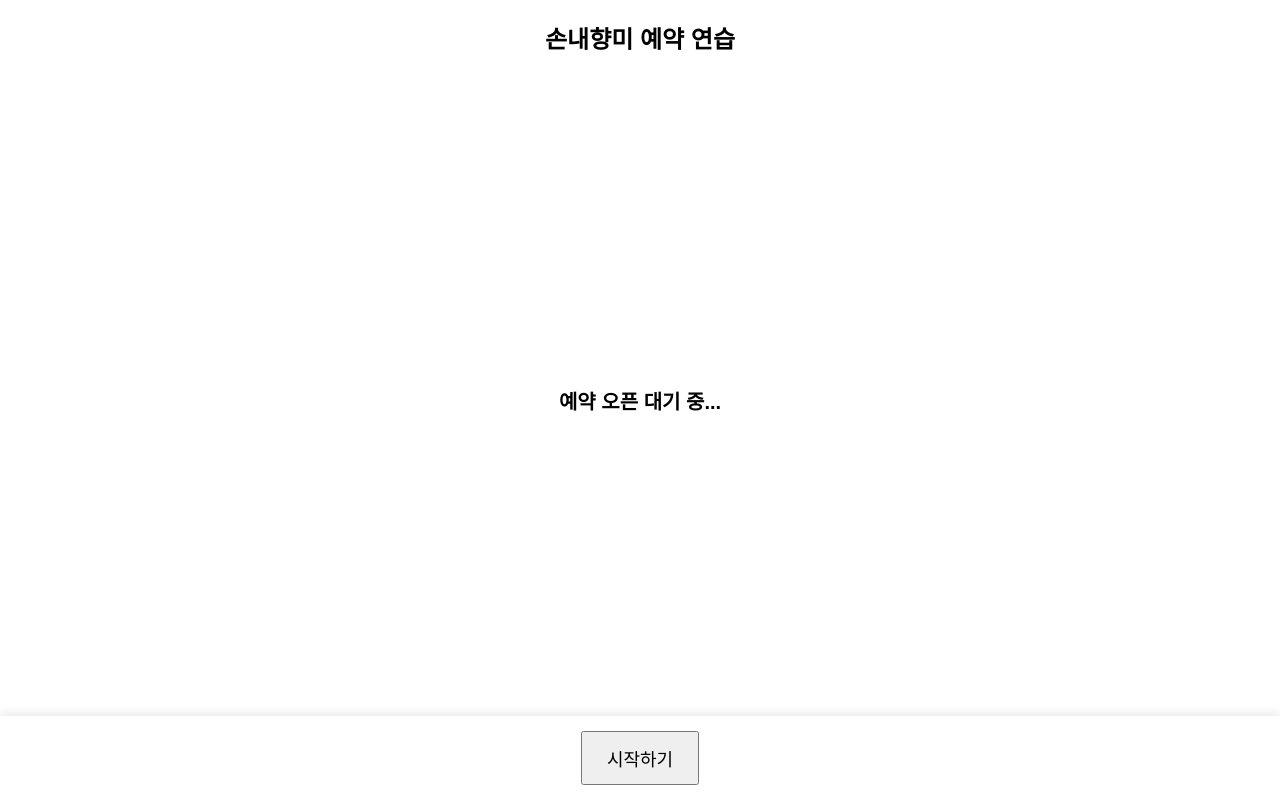
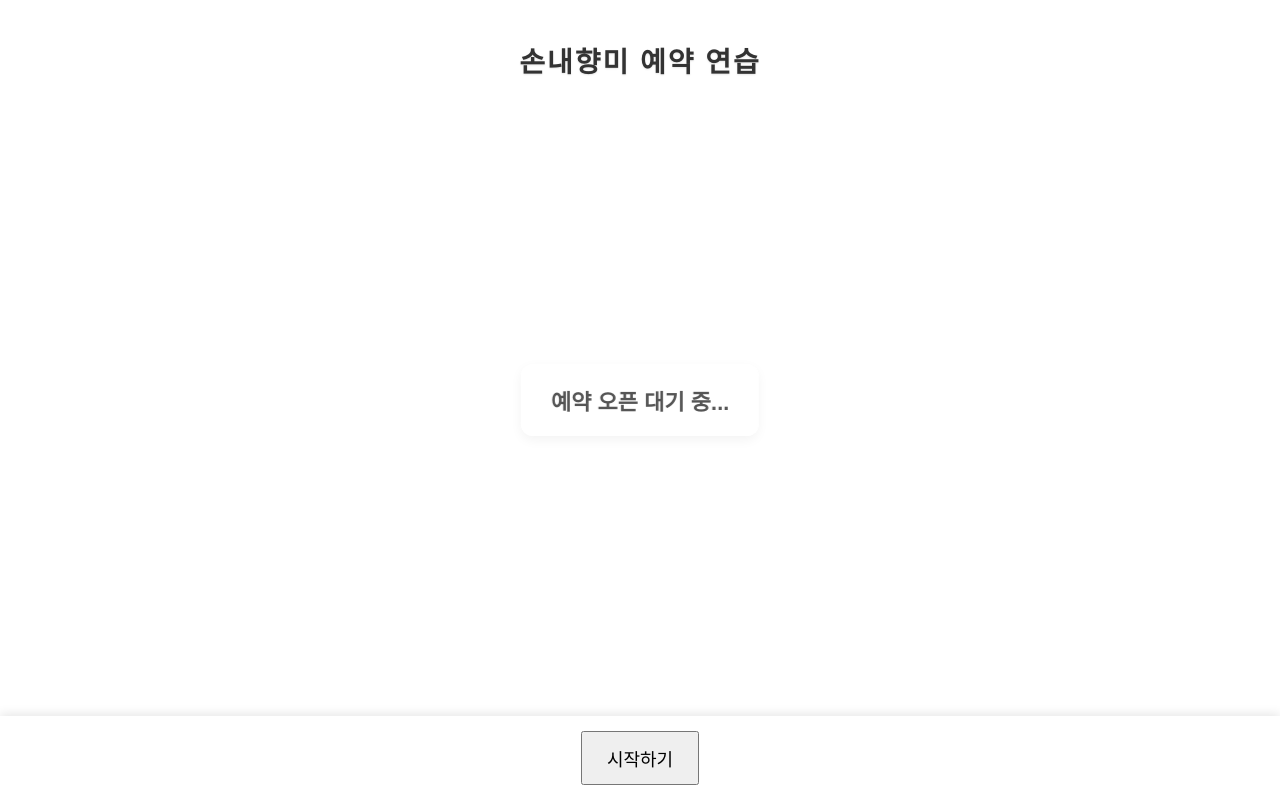
Before and after one commit to thssogidal/thssogidal, a plain HTML site: page index.html in a window 1280 px wide. Drawn offline with Linux system fonts and the light colour scheme.

Commit message:
index.html 업데이트

```diff
--- a/index.html
+++ b/index.html
@@ -6,20 +6,24 @@
   <title>손내향미 예약 연습</title>
   <style>
     body {
-      font-family: sans-serif;
+      font-family: 'Apple SD Gothic Neo', sans-serif;
       margin: 0;
       padding: 0;
       overflow: hidden;
+      background: linear-gradient(145deg, #fffaf5, #fffefb);
     }
 
     /* 메인 타이틀 */
     #mainTitle {
       position: absolute;
-      top: 20px;
+      top: 40px;
       width: 100%;
       text-align: center;
-      font-size: 24px;
-      font-weight: bold;
+      font-size: 28px;
+      font-weight: 600;
+      color: #333;
+      letter-spacing: 2px;
+      text-shadow: 0 1px 2px rgba(0,0,0,0.1);
     }
 
     /* 중앙 메시지 */
@@ -28,9 +32,14 @@
       top: 50%;
       left: 50%;
       transform: translate(-50%, -50%);
-      font-size: 20px;
+      font-size: 22px;
       font-weight: bold;
-      text-align: center;
+      color: #555;
+      background: #ffffffcc;
+      padding: 20px 30px;
+      border-radius: 12px;
+      box-shadow: 0 4px 12px rgba(0,0,0,0.05);
+      backdrop-filter: blur(4px);
     }
 
     /* 하단 버튼 영역 */
```
